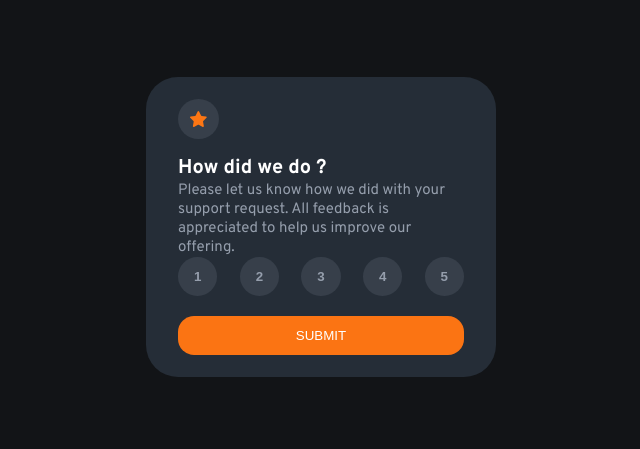
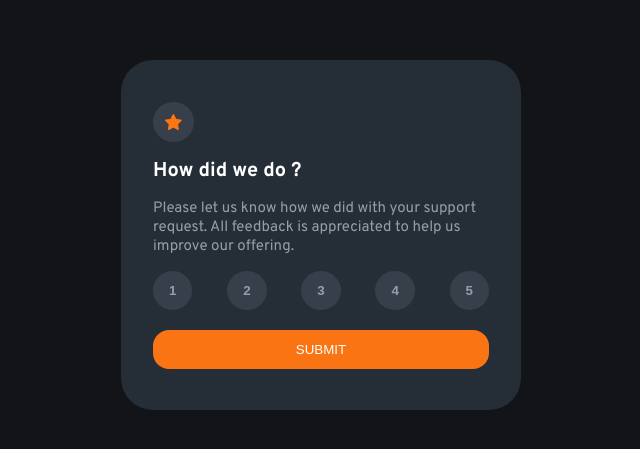
Before and after one commit to srijanB7/rating-component, a plain HTML site: page index.html in a window 1280 px wide. Shown: the part 173-622 px from the top of the page, without its empty margins (319-959 px from the left). Drawn offline with Linux system fonts and the light colour scheme.

Commit message:
Update style.css

```diff
--- a/style.css
+++ b/style.css
@@ -10,26 +10,32 @@
     --primary: Orange: hsl(25, 97%, 53%);
     font-family: Overpass;
 }
-* {
-    margin: 0;
-}
+
+
 body {
     display: flex;
     justify-content: center;
     align-items: center;
     height: 100vh;
     background-color: var(--VeryDarkBlue);
-    flex: 1;
+
 }
 .container {
     background-color: var(--DarkBlue);
-    height: 300px;
-    width: 350px;
+    height: 350px;
+    width: 400px;
     border-radius: 32px;
     overflow: hidden;
     display: flex;
     justify-content: center;
     align-items: center;
+}
+
+.form {
+    display: flex;
+    justify-content: center;
+    align-items: center;
+    flex-direction: column;
 }
 
 .form-content {
@@ -117,7 +123,7 @@ p {
 
 .selected-content {
     text-align: center;
-    border-bottom: 0;
+
 }
 
 .selected-content > p {
@@ -130,6 +136,7 @@ p {
     padding-bottom: 4px;
     background-color: var(--mediumGreyOp);
     font-size: small;
+
 }
 
 .footer-content {
@@ -137,7 +144,7 @@ p {
     flex-direction: column;
     justify-content: center;
     align-items: center;
-    border-top: 0;
+
 
 }
 
```
